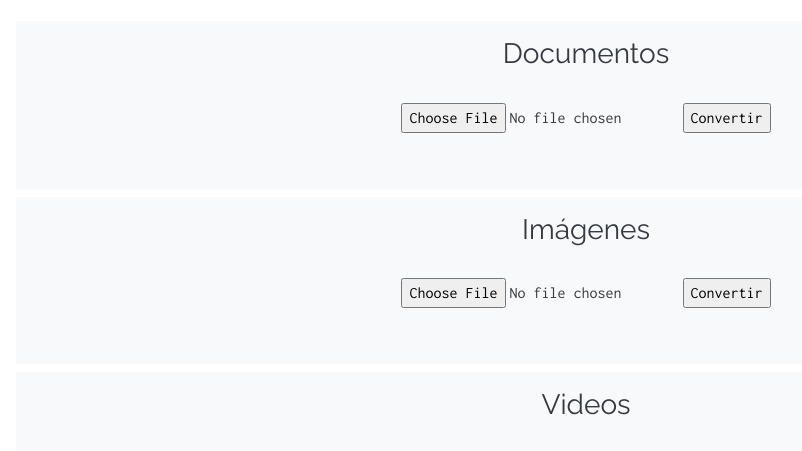
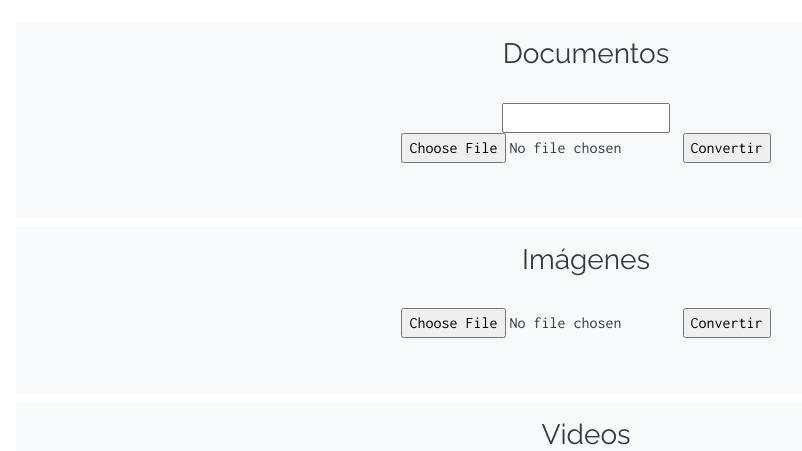
Before and after one commit to steffanyvallejo/Proyecto_SistDistribuidos, a plain HTML site: page FrontEnd - Convertidor/index.html in a window 1280 px wide. Shown: the part 310-761 px from the top of the page, without its empty margins (54-856 px from the left). Drawn offline with Linux system fonts and the light colour scheme.

Commit message:
Servicio

```diff
--- a/FrontEnd - Convertidor/index.html
+++ b/FrontEnd - Convertidor/index.html
@@ -56,11 +56,12 @@
                     <h4 class="h4 heading">Documentos</h4>
                 </div>
                 <div class="row justify-content-center text-center mb-4">
-                    <form action="" method="post" enctype="multipart/form-data" target="_blank">
+                    <form action="http://127.0.0.1:8080/convert" method="POST" enctype="multipart/form-data">
 
+                        <input type="text" name="name" />
                         <p>
 
-                            <input type="file" name="archivosubido">
+                            <input type="file" name="file">
 
                             <input type="submit" value="Convertir">
 
```
